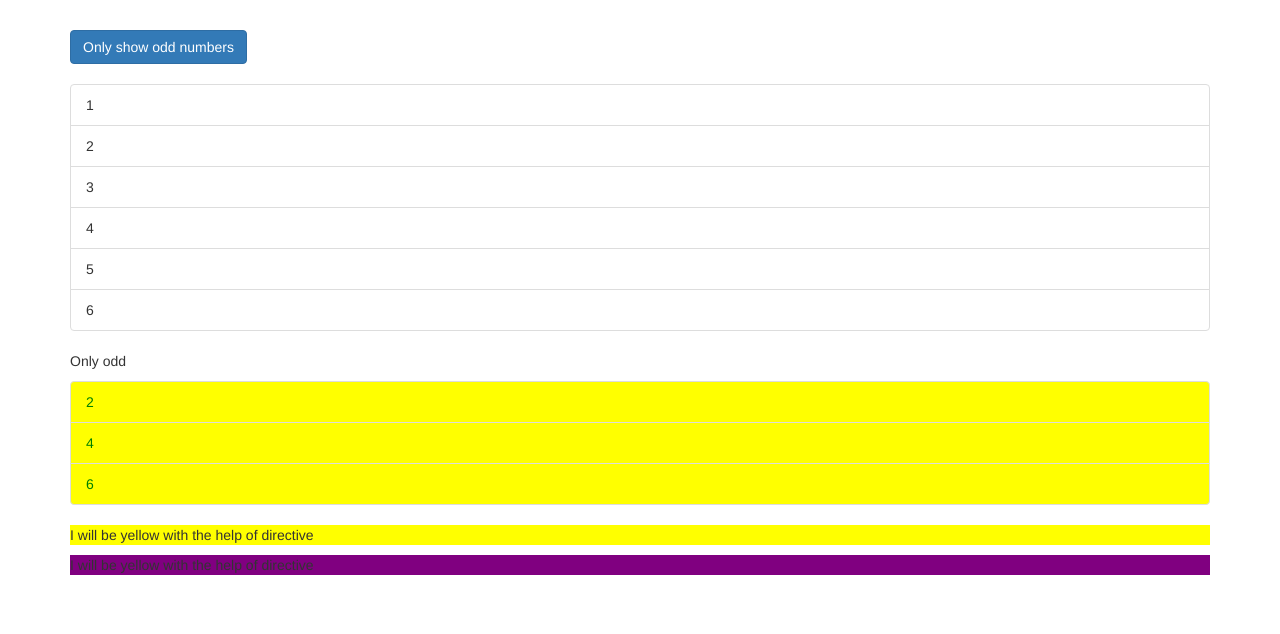
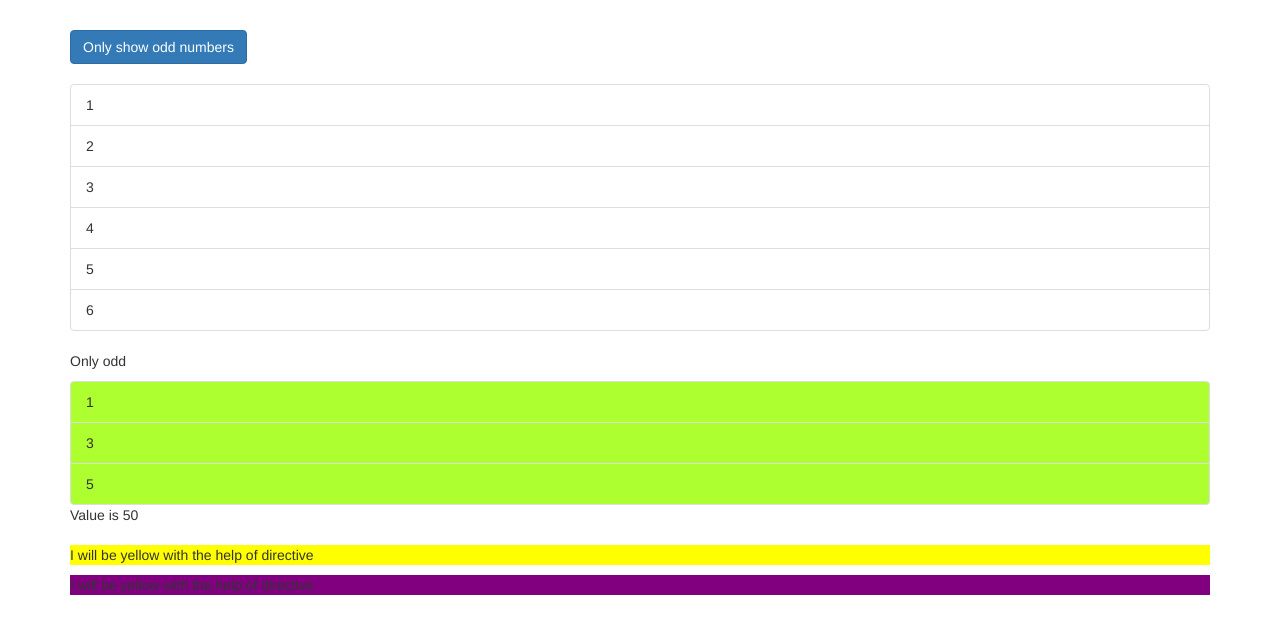
Before and after one commit to hashprogrammer2022/angular, an Angular app: page / in a window 1280 px wide. Shown: the top 634 px of the page. Built offline with nearby package versions, Linux system fonts and the light colour scheme.

Commit message:
Directive with my own created directive and the case of ngSwitch directive

```diff
--- a/src/app/app.component.html
+++ b/src/app/app.component.html
@@ -17,7 +17,7 @@
       <ng-template [ngIf]="onlyOdd || !onlyOdd">
         <p>Only odd</p>
         <ul class="list-group">
-          <div *ngIf="onlyOdd">
+          <div *appUnless="onlyOdd">
             <li
               class="list-group-item"
               *ngFor="let num of oddNumbers;"
@@ -29,7 +29,7 @@
             </li>
           </div>
 
-          <div *ngIf="!onlyOdd">
+          <!-- <div *ngIf="!onlyOdd">
             <li
               class="list-group-item"
               *ngFor="let num of evenNumbers;"
@@ -39,8 +39,14 @@
               {{ num }}
 
             </li>
+          </div> -->
+          <div [ngSwitch]="value">
+            <p *ngSwitchCase="5">Value is 5</p>
+            <p *ngSwitchCase="50">Value is 50</p>
+            <p *ngSwitchCase="500">Value is 500</p>
+            <p *ngSwitchCase="5000">Value is 5000</p>
+            <p *ngSwitchDefault>Value is 100000000 (default)</p>
           </div>
-
         </ul>
       </ng-template>
       <p appBasicHighlight  >I will be yellow with the help of directive</p>
--- a/src/app/app.component.ts
+++ b/src/app/app.component.ts
@@ -10,5 +10,5 @@ export class AppComponent {
   oddNumbers = [1, 3, 5];
   evenNumbers = [2, 4, 6]
   onlyOdd = false;
-
+  value = 50
 }
--- a/src/app/app.module.ts
+++ b/src/app/app.module.ts
@@ -6,12 +6,14 @@ import { FormsModule } from '@angular/forms';
 import { AppComponent } from './app.component';
 import { BasicHighlightDirective } from './basic-highlight/basic-highlight.directive';
 import { BetterHighlightDirective } from './better-highlight/better-highlight.directive';
+import { UnlessDirective } from './unless/unless.directive';
 
 @NgModule({
   declarations: [
     AppComponent,
     BasicHighlightDirective,
-    BetterHighlightDirective
+    BetterHighlightDirective,
+    UnlessDirective
   ],
   imports: [
     BrowserModule,
--- /dev/null
+++ b/src/app/unless/unless.directive.ts
@@ -0,0 +1,16 @@
+import { Directive, Input, TemplateRef, ViewContainerRef } from '@angular/core';
+
+@Directive({
+  selector: '[appUnless]'
+})
+export class UnlessDirective {
+  @Input() set appUnless(condition:boolean){
+    if(!condition){
+      this.viewRef.createEmbeddedView(this.templateRef);
+    }else{
+      this.viewRef.clear();
+    }
+  }
+  constructor(private templateRef:TemplateRef<any>, private viewRef:ViewContainerRef) { }
+
+}
```
